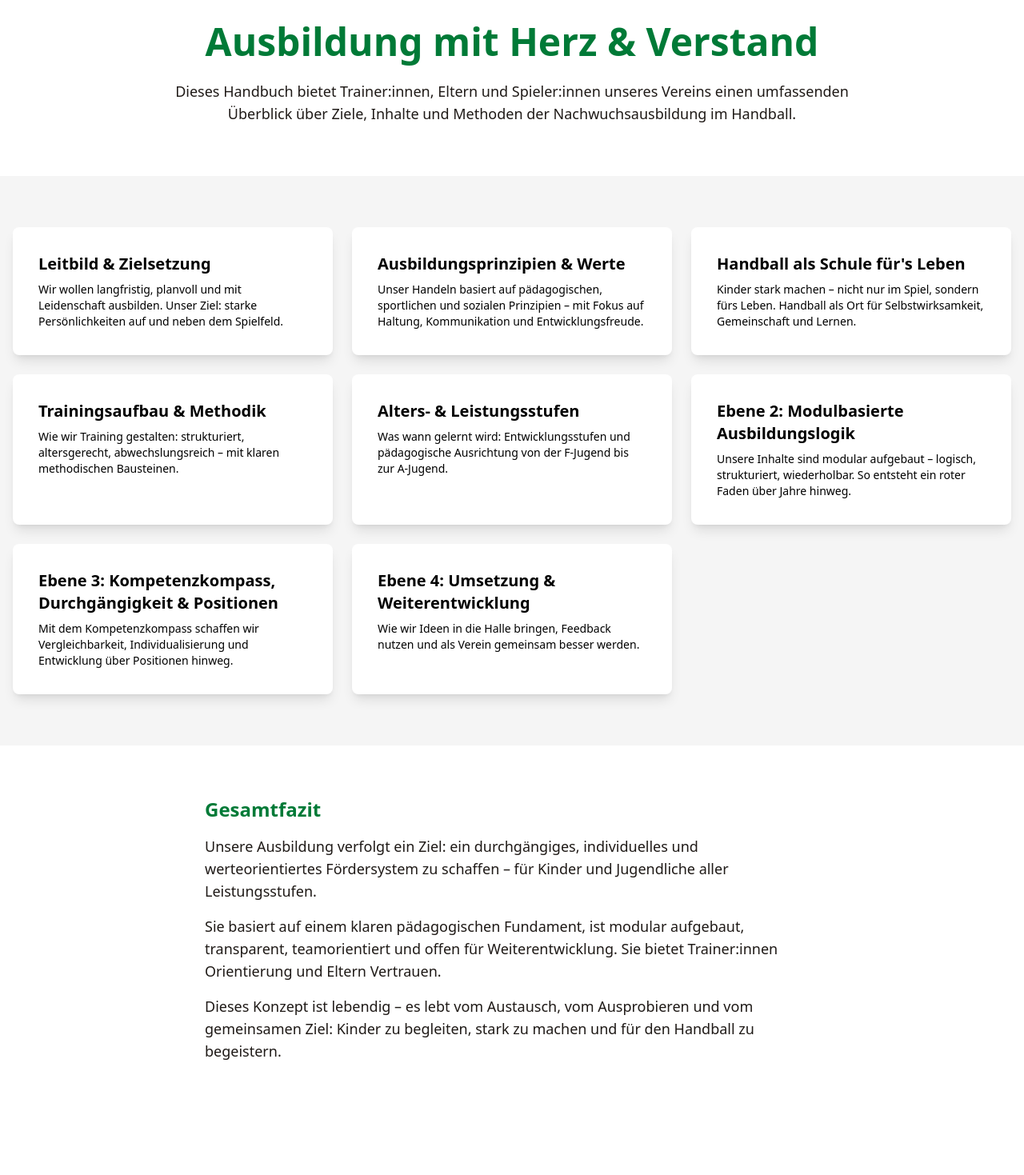
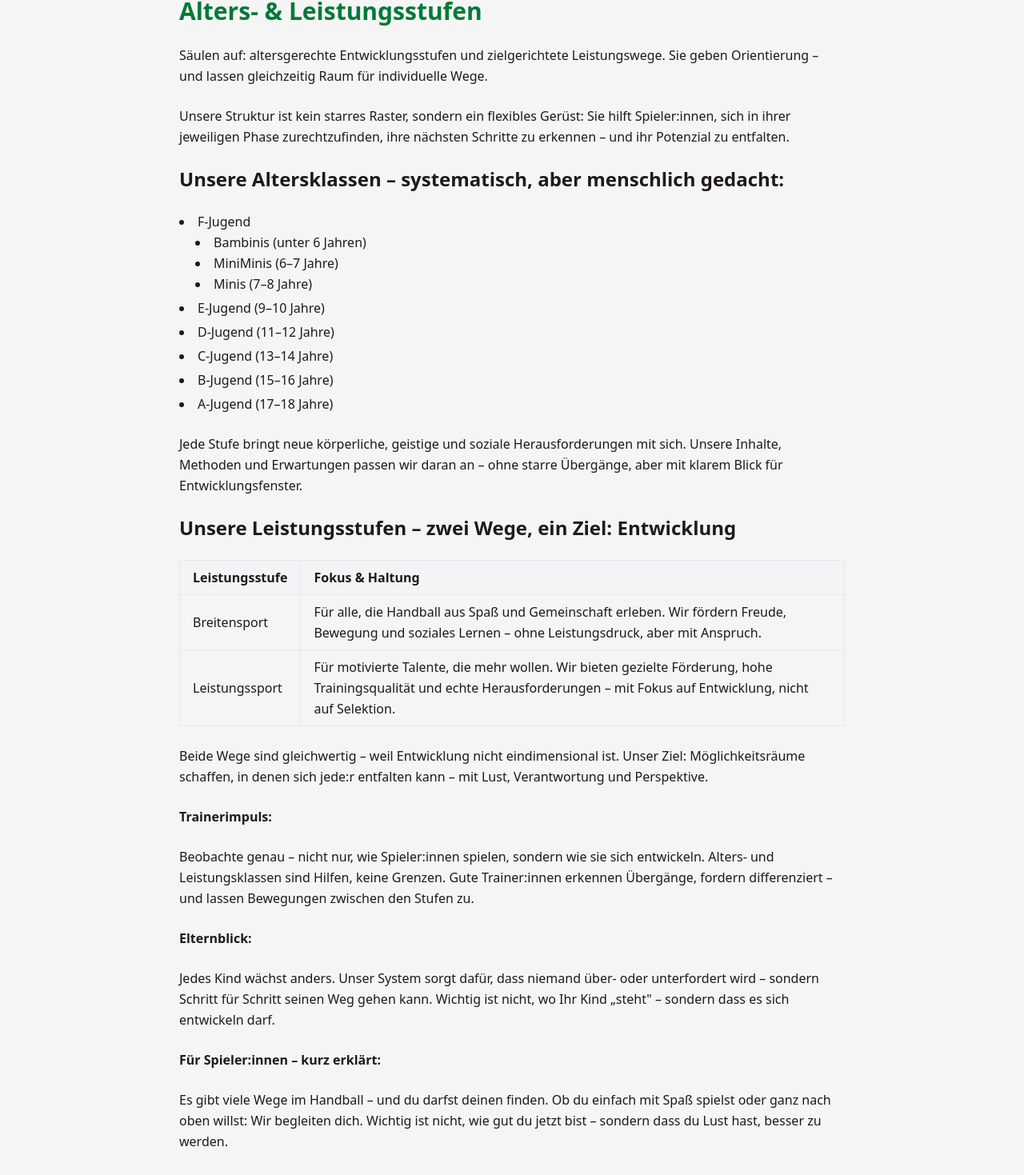
Before and after one commit to OGCoach23/Handbuch-Ausbildung, a React (Vite) app: page /stufen in a window 1280 px wide. Shown: the part 100-1569 px from the top of the page at 80% size. Before the commit the page ends 1492 px from the top, so only its background shows below. Built offline with nearby package versions, Linux system fonts and the light colour scheme.

Commit message:
Add Trainingsmethodik and AltersLeistungsstufen pages with comprehensive training and development structure

```diff
--- a/src/App.jsx
+++ b/src/App.jsx
@@ -4,6 +4,8 @@ import Leitbild from "./pages/Leitbild";
 import Home from "./pages/Home";
 import Zielgruppen from "./pages/Zielgruppen";
 import HandballLeben from "./pages/HandballLeben";
+import Trainingsmethodik from "./pages/Trainingsmethodik";
+import AltersLeistungsstufen from "./pages/AltersLeistungsstufen";
 import Navbar from "./layout/Navbar";
 
 
@@ -33,6 +35,8 @@ function App() {
           <Route path="/leitbild" element={<Leitbild />} />
           <Route path="/zielgruppen" element={<Zielgruppen />} />
           <Route path="/schule-fuers-leben" element={<HandballLeben />} />
+          <Route path="/trainingsmethodik" element={<Trainingsmethodik />} />
+          <Route path="/stufen" element={<AltersLeistungsstufen />} />
           <Route path="/kontakt" element={<KontaktPage />} />
           <Route path="*" element={<Home />} />
         </Routes>
--- /dev/null
+++ b/src/pages/AltersLeistungsstufen.jsx
@@ -0,0 +1,89 @@
+export default function AltersLeistungsstufen() {
+  return (
+    <div className="p-8 max-w-4xl mx-auto space-y-6 text-dark leading-relaxed">
+      <h1 className="text-3xl font-bold text-primary">Alters- & Leistungsstufen</h1>
+
+      <p>
+        Säulen auf: altersgerechte Entwicklungsstufen und zielgerichtete Leistungswege. Sie geben Orientierung – und
+        lassen gleichzeitig Raum für individuelle Wege.
+      </p>
+
+      <p>
+        Unsere Struktur ist kein starres Raster, sondern ein flexibles Gerüst: Sie hilft Spieler:innen, sich in ihrer
+        jeweiligen Phase zurechtzufinden, ihre nächsten Schritte zu erkennen – und ihr Potenzial zu entfalten.
+      </p>
+
+      <h2 className="text-2xl font-semibold mt-8">Unsere Altersklassen – systematisch, aber menschlich gedacht:</h2>
+      <ul className="list-disc list-inside space-y-1">
+        <li>F-Jugend
+          <ul className="list-disc list-inside ml-5">
+            <li>Bambinis (unter 6 Jahren)</li>
+            <li>MiniMinis (6–7 Jahre)</li>
+            <li>Minis (7–8 Jahre)</li>
+          </ul>
+        </li>
+        <li>E-Jugend (9–10 Jahre)</li>
+        <li>D-Jugend (11–12 Jahre)</li>
+        <li>C-Jugend (13–14 Jahre)</li>
+        <li>B-Jugend (15–16 Jahre)</li>
+        <li>A-Jugend (17–18 Jahre)</li>
+      </ul>
+
+      <p>
+        Jede Stufe bringt neue körperliche, geistige und soziale Herausforderungen mit sich. Unsere Inhalte, Methoden und
+        Erwartungen passen wir daran an – ohne starre Übergänge, aber mit klarem Blick für Entwicklungsfenster.
+      </p>
+
+      <h2 className="text-2xl font-semibold mt-8">Unsere Leistungsstufen – zwei Wege, ein Ziel: Entwicklung</h2>
+      <table className="w-full table-auto border border-gray-300 mt-4">
+        <thead className="bg-gray-100">
+          <tr>
+            <th className="border px-4 py-2 text-left">Leistungsstufe</th>
+            <th className="border px-4 py-2 text-left">Fokus & Haltung</th>
+          </tr>
+        </thead>
+        <tbody>
+          <tr>
+            <td className="border px-4 py-2">Breitensport</td>
+            <td className="border px-4 py-2">
+              Für alle, die Handball aus Spaß und Gemeinschaft erleben. Wir fördern Freude, Bewegung und soziales
+              Lernen – ohne Leistungsdruck, aber mit Anspruch.
+            </td>
+          </tr>
+          <tr>
+            <td className="border px-4 py-2">Leistungssport</td>
+            <td className="border px-4 py-2">
+              Für motivierte Talente, die mehr wollen. Wir bieten gezielte Förderung, hohe Trainingsqualität und echte
+              Herausforderungen – mit Fokus auf Entwicklung, nicht auf Selektion.
+            </td>
+          </tr>
+        </tbody>
+      </table>
+
+      <p>
+        Beide Wege sind gleichwertig – weil Entwicklung nicht eindimensional ist. Unser Ziel: Möglichkeitsräume
+        schaffen, in denen sich jede:r entfalten kann – mit Lust, Verantwortung und Perspektive.
+      </p>
+
+      <p className="font-semibold">Trainerimpuls:</p>
+      <p>
+        Beobachte genau – nicht nur, wie Spieler:innen spielen, sondern wie sie sich entwickeln. Alters- und
+        Leistungsklassen sind Hilfen, keine Grenzen. Gute Trainer:innen erkennen Übergänge, fordern differenziert – und
+        lassen Bewegungen zwischen den Stufen zu.
+      </p>
+
+      <p className="font-semibold">Elternblick:</p>
+      <p>
+        Jedes Kind wächst anders. Unser System sorgt dafür, dass niemand über- oder unterfordert wird – sondern Schritt
+        für Schritt seinen Weg gehen kann. Wichtig ist nicht, wo Ihr Kind „steht" – sondern dass es sich entwickeln darf.
+      </p>
+
+      <p className="font-semibold">Für Spieler:innen – kurz erklärt:</p>
+      <p>
+        Es gibt viele Wege im Handball – und du darfst deinen finden. Ob du einfach mit Spaß spielst oder ganz nach oben
+        willst: Wir begleiten dich. Wichtig ist nicht, wie gut du jetzt bist – sondern dass du Lust hast, besser zu
+        werden.
+      </p>
+    </div>
+  );
+}
--- /dev/null
+++ b/src/pages/Trainingsmethodik.jsx
@@ -0,0 +1,58 @@
+export default function Trainingsmethodik() {
+  return (
+    <div className="p-8 max-w-4xl mx-auto space-y-6 text-dark leading-relaxed">
+      <h1 className="text-3xl font-bold text-primary">Trainingsaufbau & Methodik</h1>
+
+      <p>Training ist mehr als Üben – es ist bewusstes Entwickeln.</p>
+
+      <p>
+        Wir verstehen Training als aktiven Lernprozess – nicht als Wiederholung. Wer trainiert, wächst: körperlich,
+        technisch, taktisch – aber auch mental und sozial. Unser Ziel ist es, Einheiten zu gestalten, die mehr auslösen
+        als nur Bewegung. Wir schaffen Lernräume – mit Struktur, Tiefe und Sinn.
+      </p>
+
+      <p>Deshalb folgen unsere Einheiten klaren Prinzipien:</p>
+      <ul className="list-disc list-inside space-y-1">
+        <li>Vom Einfachen zum Komplexen</li>
+        <li>Vom Spieler zum Mitgestalter</li>
+        <li>Vom Instrukteur zum Lernbegleiter</li>
+      </ul>
+
+      <p>
+        Entwicklung verläuft nicht linear – sie verläuft in Stufen, in Sprüngen, mit Rückschlägen und Erkenntnissen.
+        Unsere Trainingsmethodik spiegelt das wider: Spieler:innen sollen durch Aufgaben wachsen, nicht durch Vorgaben.
+        Durch Entscheidungen, nicht durch Drill.
+      </p>
+
+      <p>Jede Trainingseinheit verbindet daher:</p>
+      <ul className="list-disc list-inside space-y-1">
+        <li>Technik mit Spielnähe</li>
+        <li>Taktik mit Verantwortung</li>
+        <li>Athletik mit Spielfähigkeit</li>
+        <li>Mentale Stärke mit Reflexion</li>
+        <li>Teamgeist mit Kommunikation</li>
+      </ul>
+
+      <p>Wir trainieren nicht für das Spiel – wir trainieren durch das Spiel.</p>
+
+      <p className="font-semibold">Trainerimpuls:</p>
+      <p>
+        Plane nicht nur Übungen – plane Entwicklung. Denk nicht in Technikbausteinen, sondern in Handlungsfeldern. Dein
+        Ziel ist nicht, dass alle gleich funktionieren – sondern dass jede:r wirksam wird.
+      </p>
+
+      <p className="font-semibold">Elternblick:</p>
+      <p>
+        Unsere Trainings sind mehr als Bewegungseinheiten. Sie sind Räume, in denen Ihr Kind Selbstvertrauen,
+        Entscheidungsfähigkeit und Teamkompetenz entwickelt. Hier wird nicht nur geworfen – hier wird fürs Leben
+        gelernt.
+      </p>
+
+      <p className="font-semibold">Für Spieler:innen – kurz erklärt:</p>
+      <p>
+        Du lernst bei uns, wie du selbst klug handelst – nicht nur, wie du Anweisungen umsetzt. Unser Training fordert
+        dich – aber es hilft dir, zu wachsen. Mit Ball, mit Team, mit dir selbst.
+      </p>
+    </div>
+  );
+}
```
